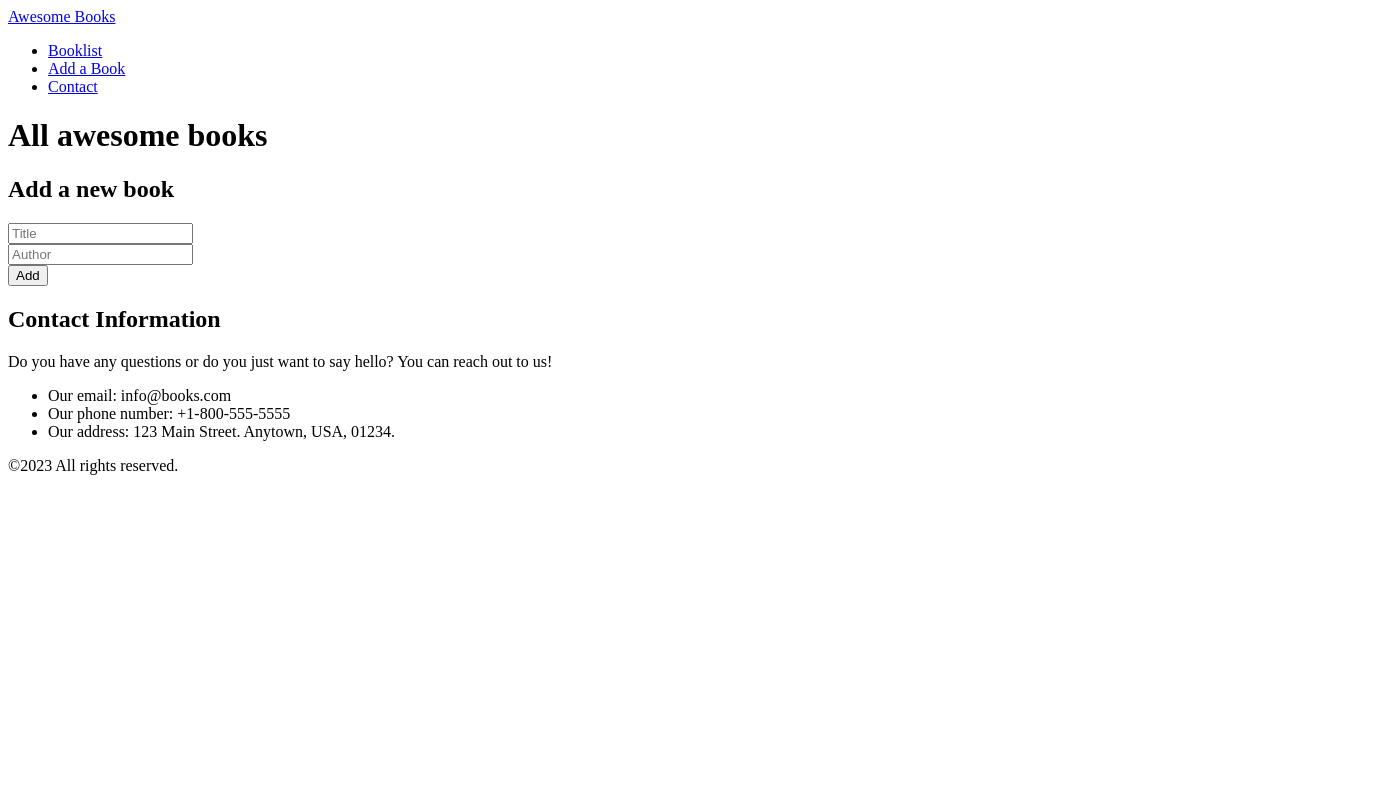
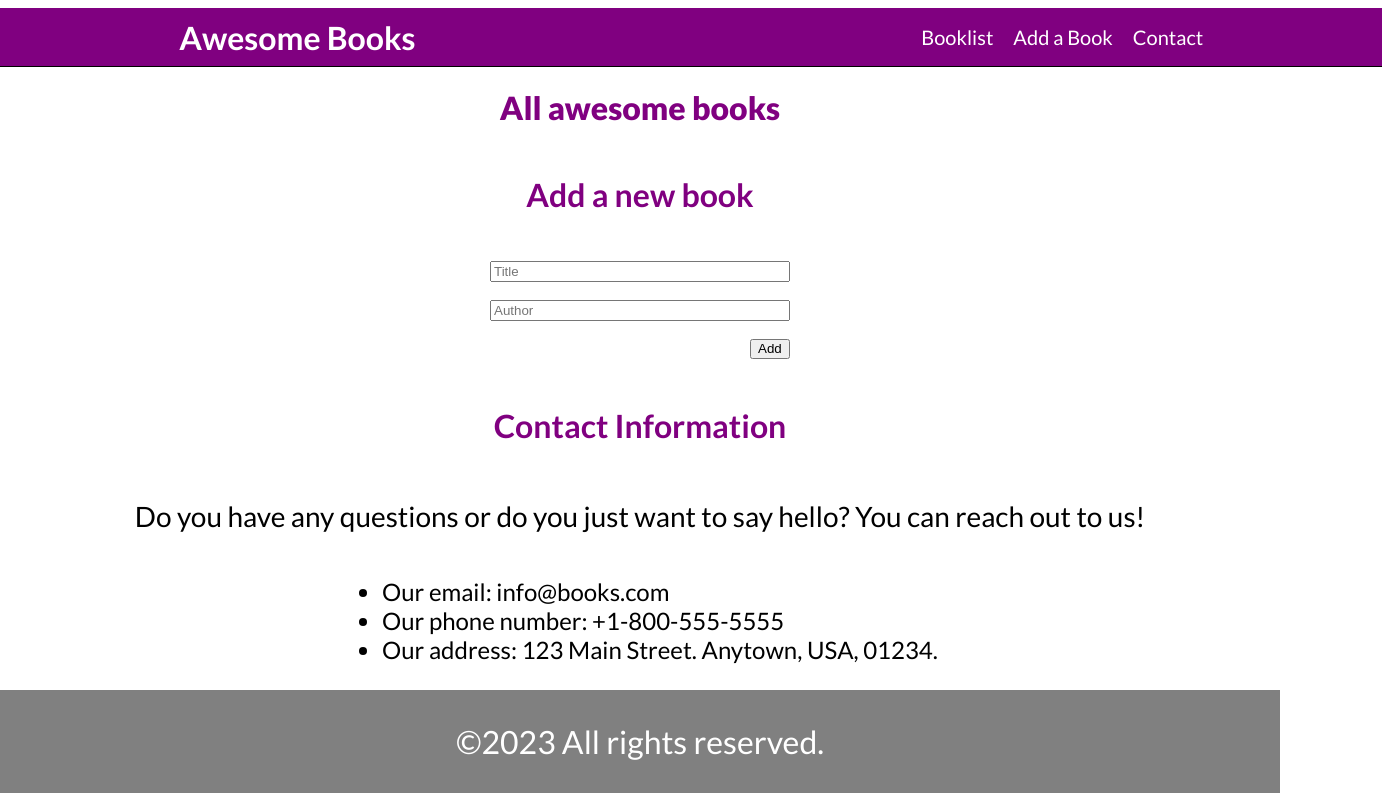
Before and after one commit to katarighe/awesome-books-es6, a website: page index.html in a window 1280 px wide. Shown: the whole page, 1382 px wide, since content can reach past the window. Drawn offline with Linux system fonts and the light colour scheme.

Commit message:
Change from "style.css" to "index.css"

```diff
--- a/index.html
+++ b/index.html
@@ -4,7 +4,7 @@
     <meta charset="UTF-8">
     <meta http-equiv="X-UA-Compatible" content="IE=edge">
     <meta name="viewport" content="width=device-width, initial-scale=1.0">
-    <link rel="stylesheet" href="style.css">
+    <link rel="stylesheet" href="index.css">
     <title>Awesome Books</title>
     <link href="https://fonts.googleapis.com/css2?family=Lato:wght@100;300;400;700;900&display=swap" rel="stylesheet" crossorigin="anonymous" />
 </head>
@@ -63,6 +63,5 @@
         </div>
     </footer>
   <script type="modules" src="./index.js"></script>
-  <script type="modules" src="./modules/time.js"></script>
 </body>
 </html>
```
